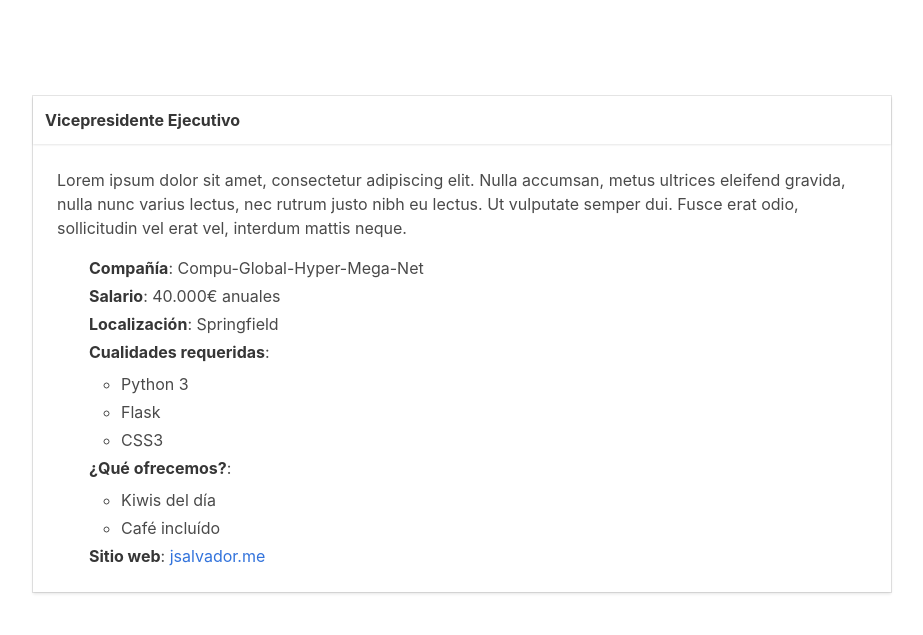
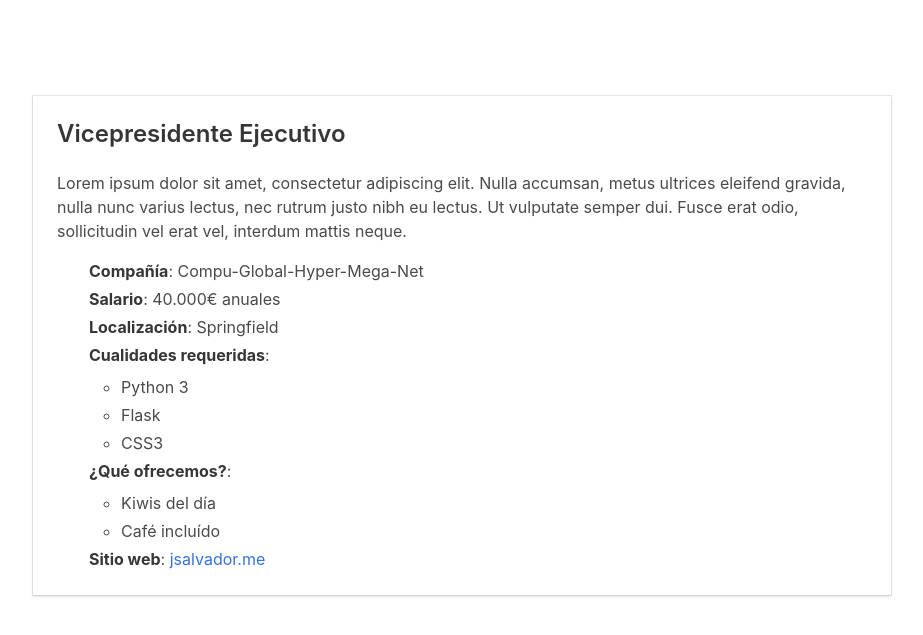
Before and after one commit to JuanjoSalvador/ad-jobs, a Flask app: page / in a window 1280 px wide. Shown: the part 84-719 px from the top of the page, without its empty margins (178-1101 px from the left). Run offline with Flask 2, Linux system fonts and the light colour scheme; some libraries are stand-ins or nearby versions.

Commit message:
Mejoras estéticas en la tarjeta

```diff
--- a/templates/index.jinja
+++ b/templates/index.jinja
@@ -10,12 +10,8 @@
                     <div class="content">
                         <!-- INICIO contenido de ejemplo -->
                         <div class="card">
-                            <header class="card-header">
-                                <p class="card-header-title">
-                                    Vicepresidente Ejecutivo
-                                </p>
-                            </header>
                             <div class="card-content">
+                                <p class="title is-4">Vicepresidente Ejecutivo</p>
                                 <div class="content">
                                     <p>
                                         Lorem ipsum dolor sit amet, consectetur adipiscing elit. Nulla accumsan, metus ultrices eleifend gravida, nulla nunc varius lectus,
```
